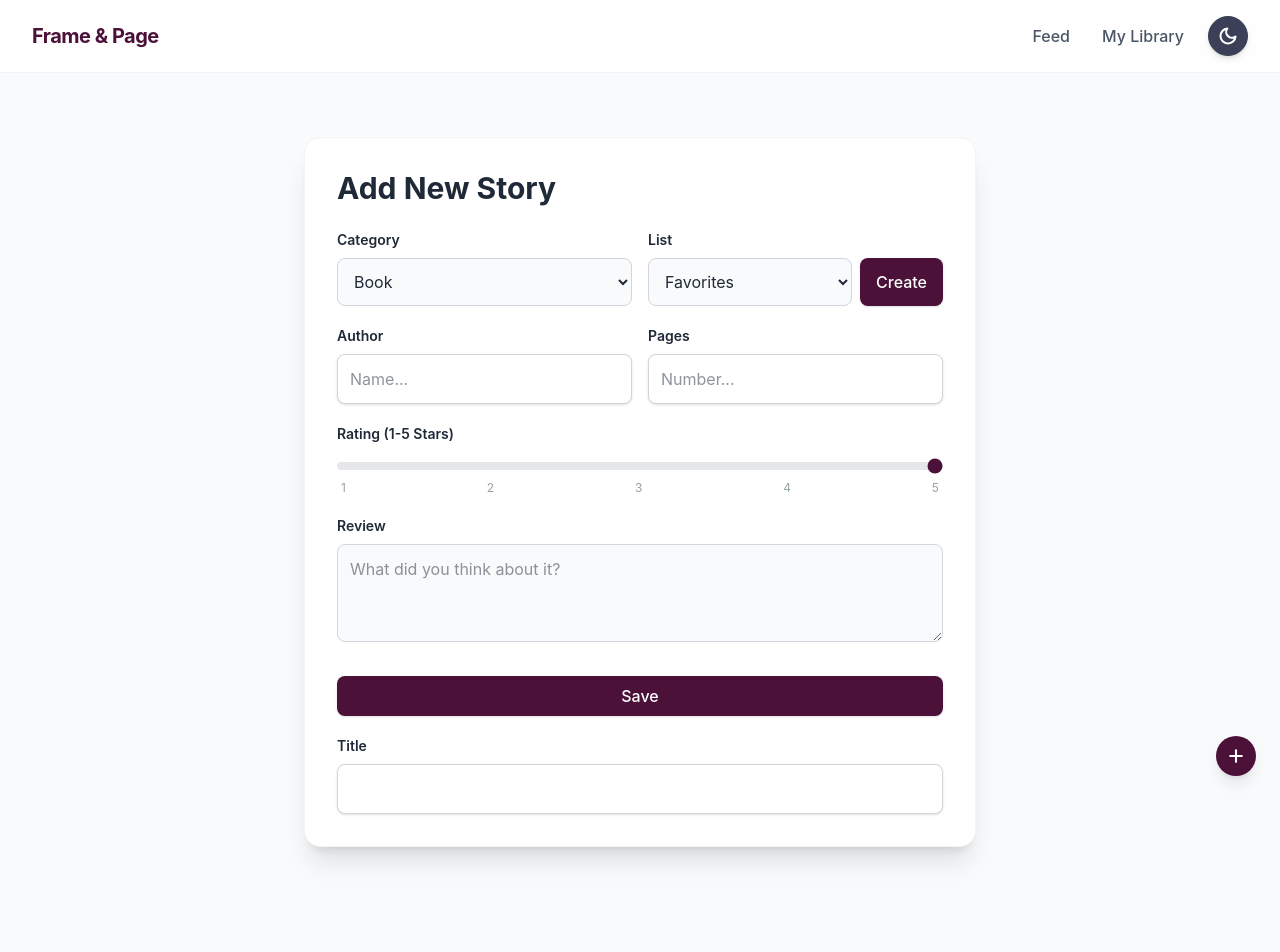
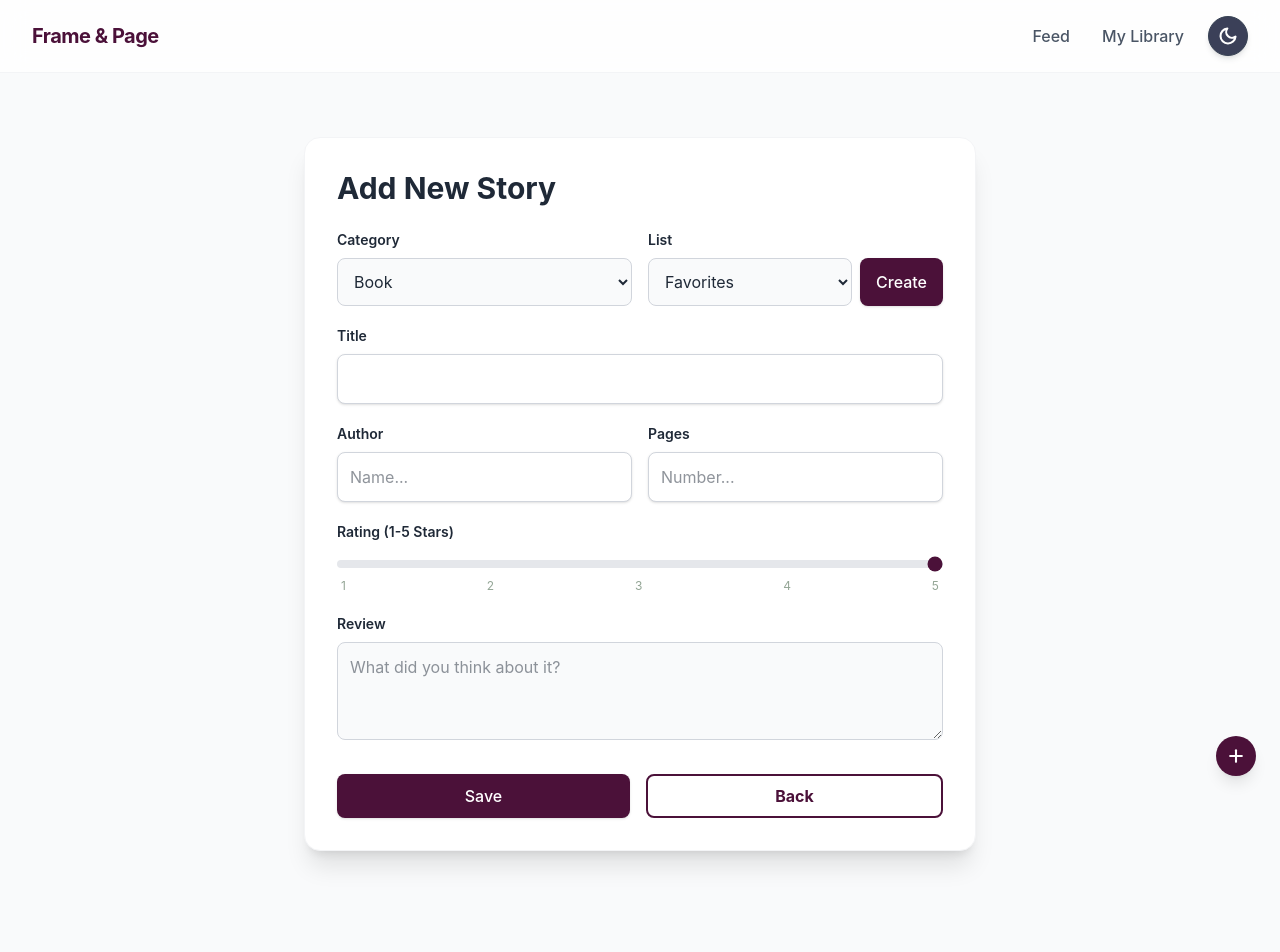
Before and after one commit to ainoadura/fullstack-project, a React (Vite) app in the folder frontend/: page /add in a window 1280 px wide. Shown: the top 952 px of the page. Built offline with nearby package versions, Linux system fonts and the light colour scheme.

Commit message:
feat: complete Pt 10 - Form interaction, validation, and polished UI with Back button

```diff
--- a/frontend/src/pages/AddContent.tsx
+++ b/frontend/src/pages/AddContent.tsx
@@ -20,6 +20,7 @@ interface FormData {
 export const AddContent = () => {
   const { addItem } = useMedia();
   const navigate = useNavigate();
+  const [error, setError] = useState('');
   const {
     values: formData,
     handleChange,
@@ -52,15 +53,34 @@ export const AddContent = () => {
 
   const handleSubmit = (e: React.FormEvent) => {
     e.preventDefault();
-    addItem({ ...formData, id: Date.now() }); // Ahora usamos 'formData' del hook
+    if (formData.title.trim().length < 3) {
+      setError('The title must be at least 3 characters long.');
+      return;
+    }
+    setError('');
+    addItem({ ...formData, id: Date.now() });
     alert(`"${formData.title}" saved!`);
-    resetForm(); // Limpiamos el formulario con la función del hook
+    resetForm();
     navigate('/library');
   };
 
   return (
     <div className="max-w-2xl mx-auto p-8 bg-card-light dark:bg-card-dark mt-10 rounded-2xl shadow-xl border border-gray-100 dark:border-gray-800">
       <h2 className="text-3xl font-bold text-text-light dark:text-text-dark mb-6">Add New Story</h2>
+
+      {/* MENSAJE DE ERROR ELEGANTE */}
+      {error && (
+        <div className="mb-6 p-4 bg-red-50/50 dark:bg-red-900/20 border border-red-200 dark:border-red-800/50 rounded-xl flex items-center gap-3 animate-in fade-in slide-in-from-top-2">
+          <svg xmlns="http://w3.org" width="18" height="18" viewBox="0 0 24 24" fill="none" stroke="currentColor" strokeWidth="2.5" strokeLinecap="round" strokeLinejoin="round" className="text-red-500">
+            <circle cx="12" cy="12" r="10"></circle>
+            <line x1="12" y1="8" x2="12" y2="12"></line>
+            <line x1="12" y1="16" x2="12.01" y2="16"></line>
+          </svg>
+          <p className="text-sm font-medium text-red-700 dark:text-red-400">
+            {error}
+          </p>
+        </div>
+      )}
 
       <form onSubmit={handleSubmit} className="space-y-5">
         {/* Categoría y Lista (Fila) */}
@@ -106,6 +126,14 @@ export const AddContent = () => {
           </div>
         </div>
 
+        <InputField
+          label="Title"
+          name="title"
+          value={formData.title}
+          onChange={handleChange}
+          required
+        />
+
         {/* Datos Principales */}
         <div className="grid grid-cols-1 md:grid-cols-2 gap-4">
         <InputField
@@ -150,15 +178,24 @@ export const AddContent = () => {
         </div>
 
         <div className="flex gap-4 pt-2">
-          <Button type="submit" className="flex-1">Save</Button>
-        </div>
-        <InputField
-          label="Title"
-          name="title"
-          value={formData.title}
-          onChange={handleChange}
-          required
-        />
+  <Button type="submit" className="flex-1">
+    Save
+  </Button>
+
+  <button
+    type="button"
+    onClick={() => navigate('/')}
+    className="flex-1 px-4 py-2 rounded-lg font-bold border-2 transition-all cursor-pointer
+      /* MODO CLARO: Borde y texto vino, fondo blanco al pasar el ratón */
+      border-primary text-primary hover:bg-primary hover:text-white
+      /* MODO OSCURO: Fondo blanco y texto negro SIEMPRE, dorado al pasar el ratón */
+      dark:bg-white dark:text-black dark:border-white
+      dark:hover:bg-gold dark:hover:border-gold dark:hover:text-black"
+  >
+    Back
+  </button>
+</div>
+
       </form>
     </div>
   );
```
Also changed, not shown: 1 other file (tests, documents, lock files or other folders).
